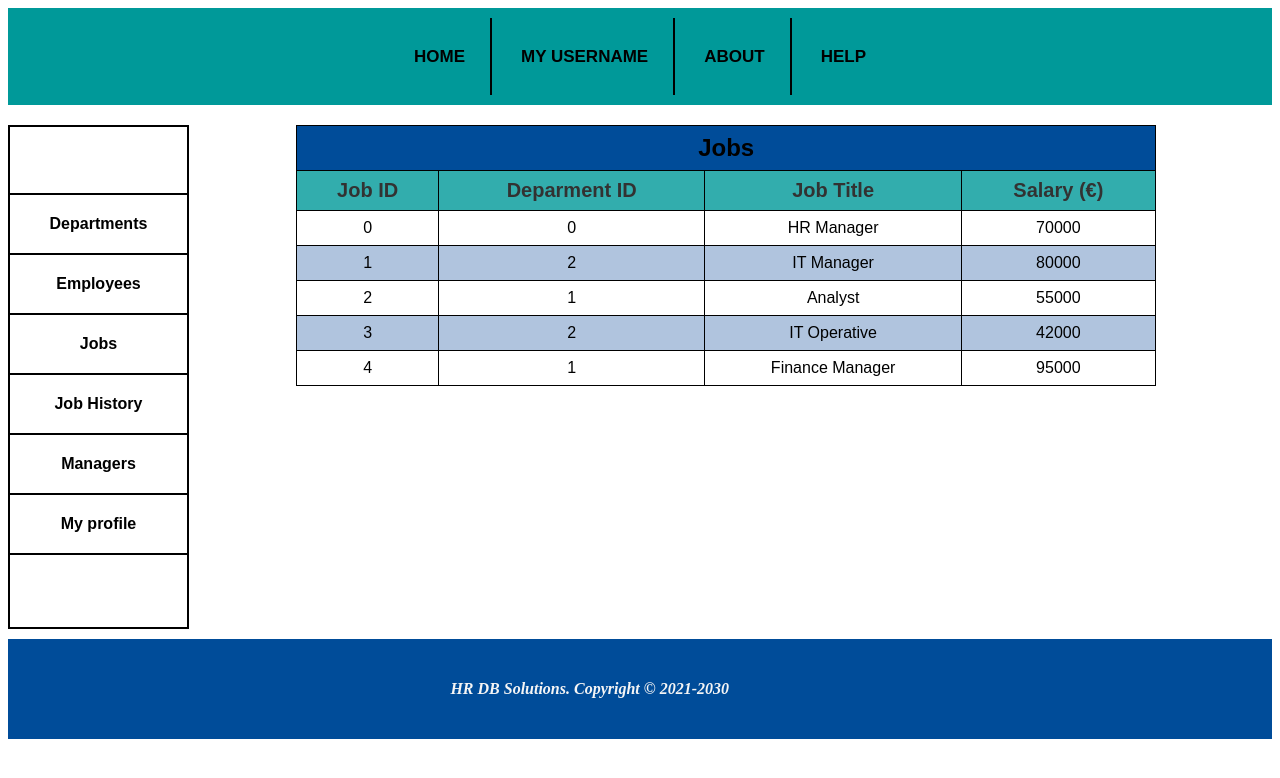
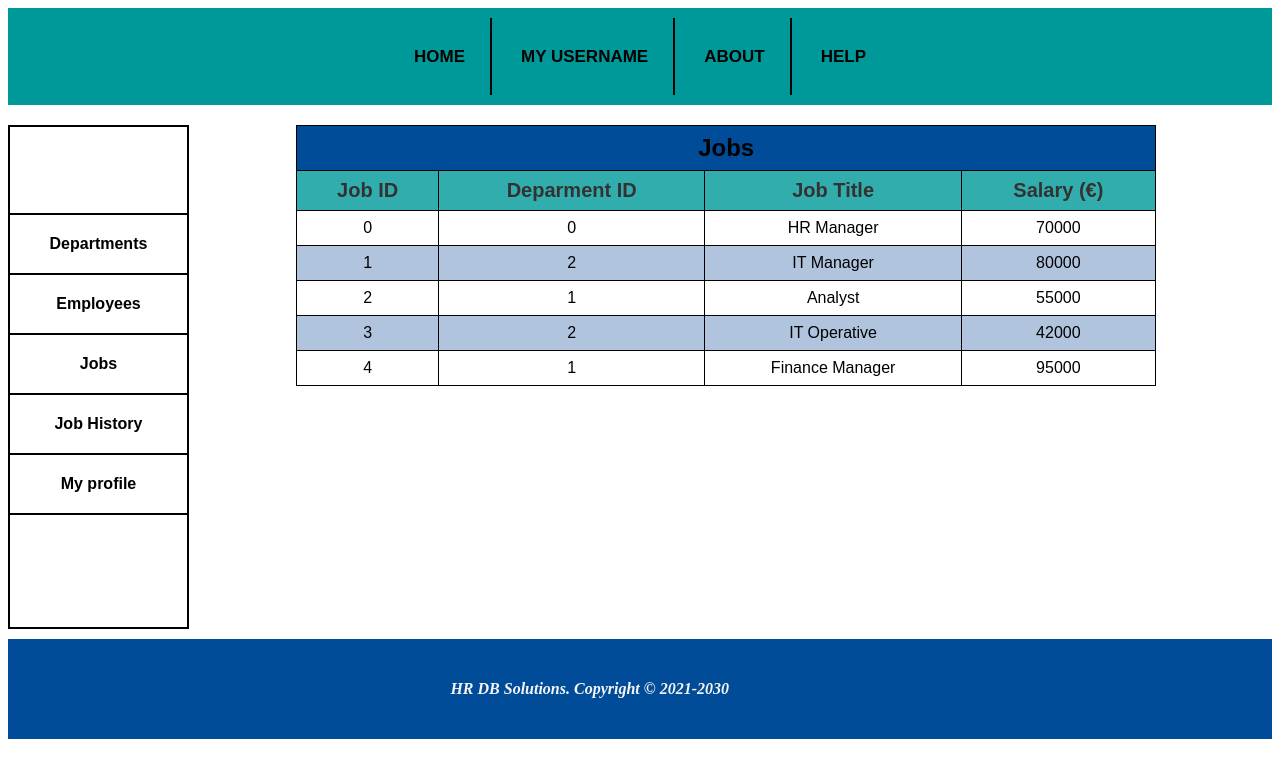
Before and after one commit to BrenKenna/webdev-ca, a plain HTML site: page tables/Jobs.html in a window 1280 px wide. Shown: the top 778 px of the page. Drawn offline with Linux system fonts and the light colour scheme.

Commit message:
minor styling tweaks and renaming nav bar items

```diff
--- a/stylings.css
+++ b/stylings.css
@@ -199,7 +199,7 @@
     list-style: none;
     padding-left: 0px;
     width: 100%;
-    top: 10%;
+    top: 14%;
     transition: font-size 0.3s ease;
     -webkit-transition: font-size 0.3s ease;
     -moz-transition: font-size 0.3s ease;
--- a/tables/Jobs.html
+++ b/tables/Jobs.html
@@ -16,7 +16,7 @@
         <!-- Navigation Banner  -->
         <nav class="banner" id="index">
             <ul>
-                <li><h3><a href="#" class="active">Home</a></h3></li>
+                <li><h3><a href="../index.html">Home</a></h3></li>
                 <li><h3><a href="#">My Username</a></h3></li>
                 <li><h3><a href="#">About</a></h3></li>
                 <li><h3><a href="#">Help</a></h3></li>
@@ -34,7 +34,6 @@
                     <li><a href="Employees.html" id="table2">Employees</a></li>
                     <li><a href="Jobs.html" id="table3">Jobs</a></li>
                     <li><a href="Job_History.html" id="table4">Job History</a></li>
-                    <li><a href="Managers.html" id="table5">Managers</a></li>
                     <li><a href="#" id="table5">My profile</a></li>
                 </ul>
             </aside>
```
Also changed, not shown: tables/Departments.html (+1 -2 lines), tables/Employees.html (+1 -2 lines), tables/Job_History.html (+1 -2 lines), old/Managers.html (renamed from tables/Managers.html), old/tables-standard.html (renamed from tables/tables-standard.html).
